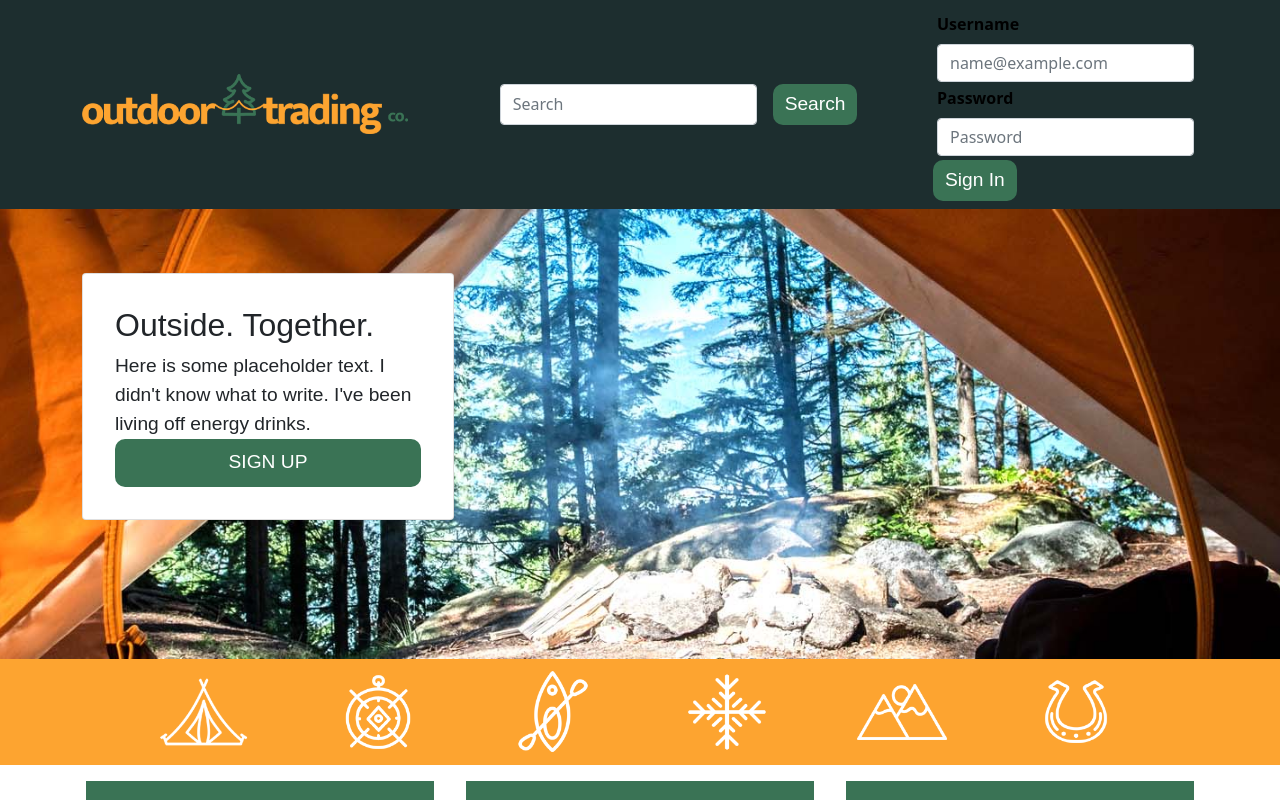
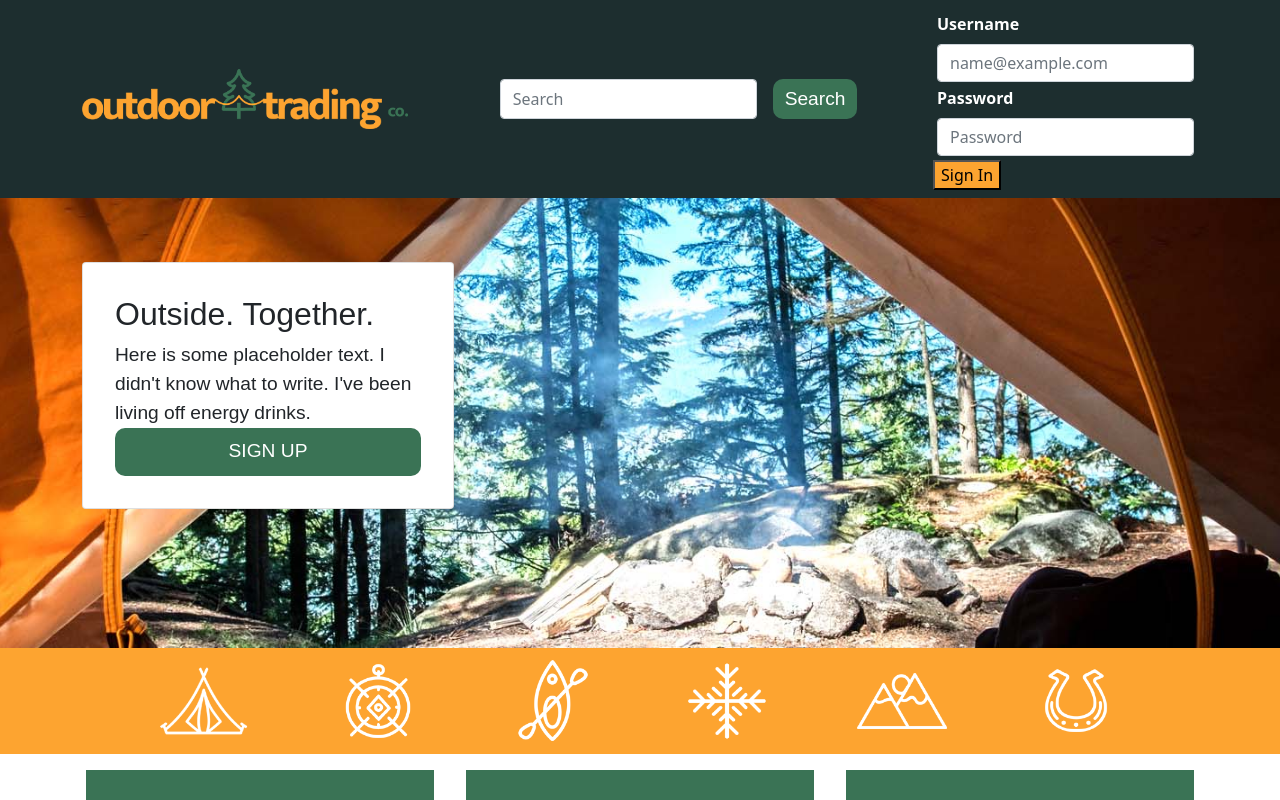
Before and after one commit to NeedaMehmud/outdoor-trading-co, a React (Create React App) app in the folder client/: page / in a window 1280 px wide. Both pictures are taken after a click on the button "Sign In". Shown: the top 800 px of the page. Built offline with nearby package versions, Linux system fonts and the light colour scheme.

Commit message:
added sign in css

```diff
--- a/client/src/components/Login.js
+++ b/client/src/components/Login.js
@@ -1,3 +1,8 @@
+import "../style/SignIn.css";
+import React from "react";
+
+
+
 function Login() {
     return (
         <div class="login">
@@ -5,18 +10,18 @@ function Login() {
             <form class="login-container">
                 <div class="m-1">
                     <label for="exampleFormControlInput1" class="form-label">
-                        <b class="text-black">Username</b>
+                        <b class="text-white">Username</b>
                     </label>
                     <input type="email" class="form-control" id="exampleFormControlInput1" placeholder="name@example.com" />
                 </div>
                 <div class="m-1">
                     <label for="exampleFormControlInput2" class="form-label">
-                        <b class="text-black">Password</b>
+                        <b class="text-white">Password</b>
                     </label>
                     <input type="email" class="form-control" id="exampleFormControlInput2" placeholder="Password" />
                 </div>
                 <div>
-                    <button type="submit" class="btn btn-secondary">Sign In</button>
+                    <button type="submit" class="signin-button">Sign In</button>
                 </div>
             </form>
         </div>
--- a/client/src/components/Nav.js
+++ b/client/src/components/Nav.js
@@ -41,7 +41,7 @@ class Nav extends React.Component {
           </button>
         </form>
 
-        {this.state.clicked ? <Login /> : <button onClick={this.handleClick} type="submit" class="btn btn-secondary">Sign In</button>}
+        {this.state.clicked ? <Login /> : <button onClick={this.handleClick} type="submit" class="btn btn-warning">Sign In</button>}
       </div>
     </Navbar>
     );
--- /dev/null
+++ b/client/src/style/SignIn.css
@@ -0,0 +1,3 @@
+.signin-button {
+    background-color: #fda430;;
+  }
```
Also changed, not shown: 2 other files (tests, documents, lock files or other folders).
